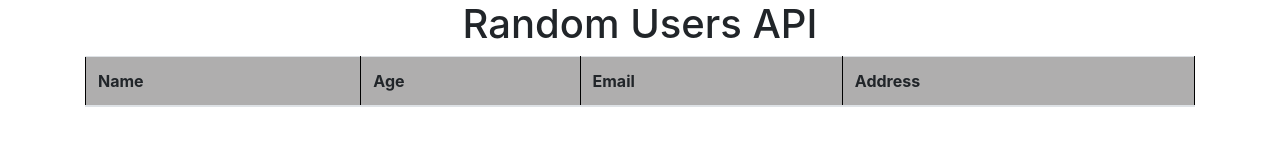
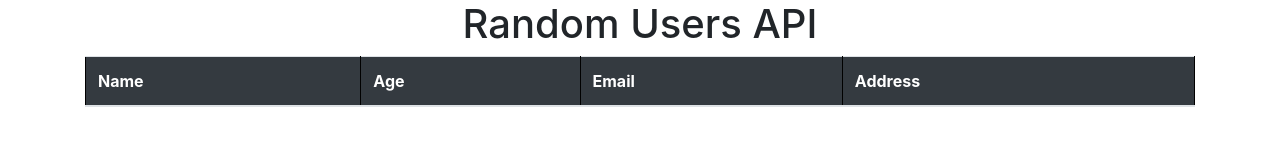
Before and after one commit to LongVu80/randomusers-API, a plain HTML site: page index.html in a window 1280 px wide. Drawn offline with nearby package versions, Linux system fonts and the light colour scheme; no server answers.

Commit message:
updated .js and .css

```diff
--- a/css/styles.css
+++ b/css/styles.css
@@ -9,6 +9,6 @@ h1{
 table, tr, td, th {
     border: 1px solid black;
     }
-.dark {
-    background-color: rgb(175, 174, 174);
-}
+    th{
+        color: white;
+    }
--- a/index.html
+++ b/index.html
@@ -17,7 +17,7 @@
 
             <div class="container">
                 <table class="table table-striped">
-                    <thead class="dark">
+                    <thead class="bg-dark">
                         <tr>
                             <th scope="col">Name</th>
                             <th scope="col">Age</th>
--- a/js/random.js
+++ b/js/random.js
@@ -1,7 +1,9 @@
 $(document).ready(function () {
     $.ajax({
-        url: 'https://randomuser.me/api/?results=20', dataType: 'json', success: function (user) {
-            console.log(user.results[0]);
+        url: 'https://randomuser.me/api/?results=20',
+        dataType: 'json',
+        success: function (user) {
+            console.log(user.results[i]);
             var results= user.results;
             for (var i = 0; i < results.length; i++) {
                 $("#user").append("<tr>" +
```
